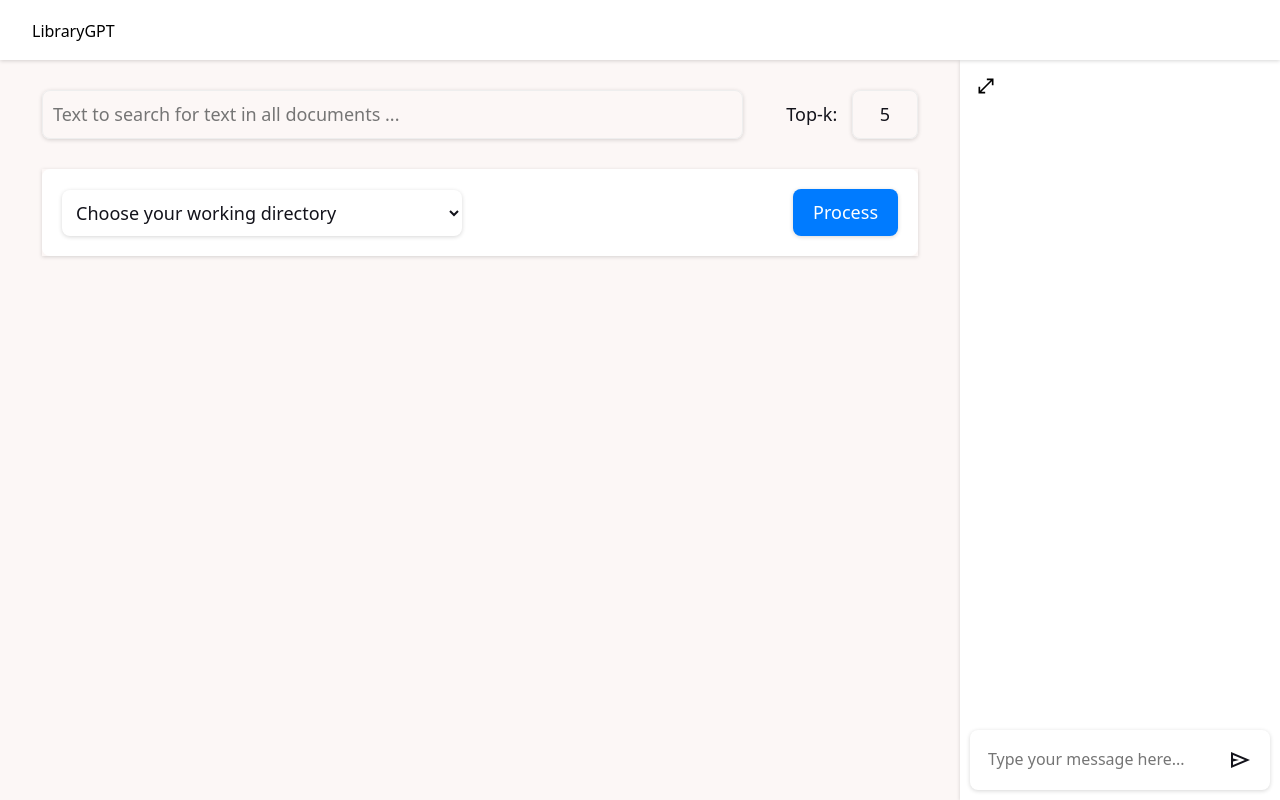
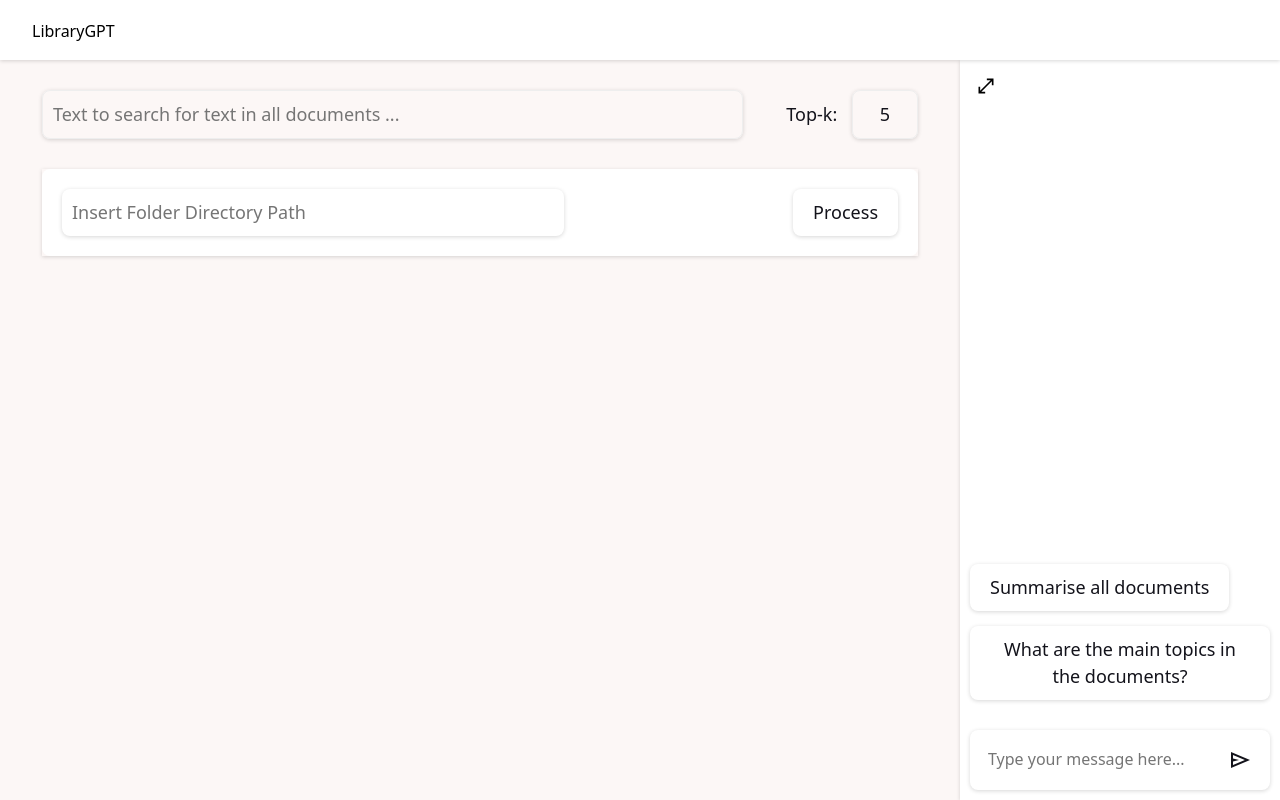
Before and after one commit to abdel-habib/libraryGPT, a Flask app: template templates/index.html in a window 1280 px wide. Run offline with Flask 3, Linux system fonts and the light colour scheme; the template is opened without the code that fills it: most values are stand-ins (such as "Sample title", 1, 10 or a date in 2020); some libraries are stand-ins or nearby versions.

Commit message:
taking directory as input and code refactor

```diff
--- a/app.py
+++ b/app.py
@@ -11,11 +11,14 @@ import json
 from dotenv import load_dotenv
 from helpers.pdf_preview import return_pdf_preview_html
 import PyPDF2
+import shutil
 
 # from sentence_transformers import SentenceTransformer
 from langchain_huggingface import HuggingFaceEmbeddings
 # from langchain.embeddings import OpenAIEmbeddings
+
 from langchain_chroma import Chroma
+
 from langchain.docstore.document import Document
 from langchain.text_splitter import RecursiveCharacterTextSplitter
 
@@ -27,7 +30,6 @@ app = Flask(__name__)
 
 load_dotenv()
 UPLOAD_FOLDER = os.getenv('UPLOAD_FOLDER')
-WOKSPACE_JSON = os.getenv('WORKSPACE_JSON')
 
 # Set embedding_function to None if using SentenceTransformer #=embedding_model,
 # SentenceTransformer does not normalise, so we need to normalise the embeddings in a later stage for cosine similarity
@@ -38,12 +40,10 @@ WOKSPACE_JSON = os.getenv('WORKSPACE_JSON')
 # embedding_model = SentenceTransformer('all-MiniLM-L6-v2', device='cpu')
 embedding_model = HuggingFaceEmbeddings(model_name="all-MiniLM-L6-v2")  # Load SentenceTransformers model
 
-chroma_db_path = "./chroma_db"  # Path to store Chroma database
-vectorstore = Chroma(
-    persist_directory=chroma_db_path,
-    embedding_function = embedding_model,
-    collection_metadata={"hnsw:space": "cosine"}  # Define the metadata to change the distance function to cosine
-    )
+# Clear the database at startup
+chroma_db_path = "./chroma_db"
+collection_name = 'pdf_embeddings'
+vectorstore = None  # Global handle
 
 # Text splitter configuration
 text_splitter = RecursiveCharacterTextSplitter(
@@ -52,13 +52,9 @@ text_splitter = RecursiveCharacterTextSplitter(
 )
 
 @app.route("/")
-def hello_world():
-    # read the json file
-    with open(WOKSPACE_JSON) as f:
-        data = json.load(f)
-
+def index():
     # return the json file with the template
-    return render_template('index.html', workspace_json=data)
+    return render_template('index.html')
 
 # @app.route('/upload', methods=['POST'])
 # def upload_file():
@@ -81,82 +77,102 @@ def hello_world():
 
 @app.route('/generate-embeddings', methods=['POST'])
 def generate_pdfs_embeddings():
+    global vectorstore
+
     try:
-        files_directories = request.json.get("files_directories")
+        data = request.get_json()
+        if not data or "directory" not in data:
+            return jsonify({"error": "Missing 'directory' in request body"}), 400
 
-        if len(files_directories) == 0:
-            return jsonify({'error': 'No files selected'}), 400
+        directory = data["directory"]
 
-        for file in files_directories:
-            with open(file, 'rb') as f:
-                # read the pdf
-                reader = PyPDF2.PdfReader(f)
+        if not os.path.exists(directory):
+            return jsonify({"error": "Directory does not exist"}), 400
 
-                # concat all text
-                pdf_full_text = ''.join(page.extract_text() for page in reader.pages)
+        # Delete existing collection (if it exists)
+        try:
+            temp_vs = Chroma(
+                persist_directory=chroma_db_path,
+                embedding_function=embedding_model
+            )
+            temp_vs._client.delete_collection(name=collection_name)
+        except Exception as e:
+            print(f"Error deleting existing collection: {e}")
 
-                # split into chuncks
-                pdf_chunks = text_splitter.split_text(pdf_full_text)
+        # Recreate vectorstore with the same collection name
+        vectorstore = Chroma(
+            persist_directory=chroma_db_path,
+            collection_name=collection_name,
+            embedding_function=embedding_model,
+            collection_metadata={"hnsw:space": "cosine"}
+        )
 
-                # Create Document objects for each chunk
-                pdf_documents = [
-                    Document(page_content=chunk,
-                             metadata={
-                                 "file_name": file.split('\\')[-1],
-                                 "chunk_index": idx
-                                 })
-                    for idx, chunk in enumerate(pdf_chunks)
-                ]
+        pdf_files = [file for file in os.listdir(directory) if file.lower().endswith('.pdf')]
+        if not pdf_files:
+            return jsonify({"error": "No PDF files found in the directory"}), 400
 
-                try:
-                    # Add the documents to the Chroma database (embedding is handled by Chroma's embedding_function)
+        for file in pdf_files:
+            try:
+                with open(os.path.join(directory, file), 'rb') as f:
+                    reader = PyPDF2.PdfReader(f)
+                    pdf_full_text = ''.join(page.extract_text() or '' for page in reader.pages)
+                    pdf_chunks = text_splitter.split_text(pdf_full_text)
+
+                    pdf_documents = [
+                        Document(
+                            page_content=chunk,
+                            metadata={
+                                "file_name": os.path.basename(file),
+                                "chunk_index": idx
+                            }
+                        )
+                        for idx, chunk in enumerate(pdf_chunks)
+                    ]
+
                     vectorstore.add_documents(pdf_documents)
 
-                except Exception as e:
-                    print(f"Error adding documents to Chroma: {e}")
-                    return jsonify({"error": str(e)}), 500
-
-        # Persist the vectorstore to disk
-        # This is important to save the embeddings and documents
-        # If you don't persist, the embeddings will be lost when the app restarts
-        vectorstore.persist()
+            except Exception as e:
+                app.logger.error(f"Error processing file '{file}': {e}")
+                return jsonify({"error": f"Error processing file '{file}'"}), 500
 
         return jsonify({'message': 'Embeddings generated successfully'}), 200
 
     except Exception as e:
-        return jsonify({"error": str(e)}), 500
+        app.logger.exception("Unhandled exception during embedding generation")
+        return jsonify({"error": "Internal server error occurred"}), 500
 
 
 @app.route('/search-documents', methods=['POST'])
 def search():
+    global vectorstore
+
     try:
-        # Get query and top_k from the request
         query = request.json.get("query")
         top_k = request.json.get("top_k", 5)
 
-        if not isinstance(top_k, int):
-            top_k = int(top_k)
+        if not query:
+            return jsonify({"error": "Query not provided"}), 400
 
-        try:
-            # Perform similarity search and retrieve scores
-            results = vectorstore.similarity_search_with_score(query, k=top_k)
-        except Exception as e:
-            raise ValueError(f"Error in similarity search: {e}")
+        if not vectorstore:
+            return jsonify({"error": "No embeddings available. Please generate embeddings first."}), 400
 
-        # Format the response with confidence scores
+        results = vectorstore.similarity_search_with_score(query, k=int(top_k))
+
         response = [
             {
                 "text": result[0].page_content,
                 "file_name": result[0].metadata.get("file_name"),
                 "chunk_index": result[0].metadata.get("chunk_index"),
-                "similarity": 1 - result[1] # Convert cosine distance to cosine similarity
+                "similarity": 1 - result[1]
             } for result in results
         ]
 
-        response = sorted(response, key=lambda x: x["similarity"], reverse=True)
+        response.sort(key=lambda x: x["similarity"], reverse=True)
 
         return jsonify(response), 200
+
     except Exception as e:
+        app.logger.exception("Search failed")
         return jsonify({"error": str(e)}), 500
 
 
--- a/static/scripts/index.js
+++ b/static/scripts/index.js
@@ -12,7 +12,9 @@ const documentSearch            = document.getElementById('documents-search');
 const topKInput                 = document.getElementById('top-k-input');
 const searchResults             = document.getElementById('search-results');
 const chatFooter                = document.getElementById('chat-footer');
-const filesDirectories          = []
+const directoryInput            = document.getElementById('directory-input');
+const startChatMessage          = document.getElementById('start-chat-message');
+// const filesDirectories          = []
 
 
 // Resize chat input
@@ -29,12 +31,19 @@ function resizeTextArea(textarea) {
 
 
 // Send chat message
-function sendMessage() {
-    const inputText = document.getElementById('chat-input-text');
-    const message = inputText.value;
+function sendMessage(text, output_format_request = 'text') {
+    let inputText, message;
+
+    if (output_format_request === 'text') {
+        inputText = document.getElementById('chat-input-text');
+        message = inputText.value;
         inputText.value = ''; // Clear input field
+        inputText.style.height = 'auto'; // Reset textarea height
+    }else if (output_format_request === 'popup') {
+        message = text;
+        startChatMessage.style.display = 'none'; // Hide start chat message
+    }
 
-    inputText.style.height = 'auto'; // Reset textarea height
 
     // Append user message to chat
     const userMessage = `<div class="user-message"><span>${message}</span></div>`;
@@ -110,99 +119,113 @@ document.addEventListener('DOMContentLoaded', () => {
 
     // fileInput.addEventListener('change', () => handleFiles(fileInput.files));
 
-    // Directory selection handling
-    directoryDropdown.addEventListener('change', async () => {
-        const selectedValue = directoryDropdown.value;
+    // // Directory selection handling
+    // directoryDropdown.addEventListener('change', async () => {
+    //     const selectedValue = directoryDropdown.value;
 
-        if (selectedValue) {
-            try {
-                const response = await fetch('/get-pdfs-preview', {
-                    method: 'POST',
-                    headers: { 'Content-Type': 'application/json' },
-                    body: JSON.stringify({ selectedOption: selectedValue })
-                });
+    //     if (selectedValue) {
+    //         try {
+    //             const response = await fetch('/get-pdfs-preview', {
+    //                 method: 'POST',
+    //                 headers: { 'Content-Type': 'application/json' },
+    //                 body: JSON.stringify({ selectedOption: selectedValue })
+    //             });
 
-                if (response.ok) {
-                    const data = await response.json();
-                    const foldersGrid = document.getElementById('folders-grid');
-                    foldersGrid.innerHTML = ''; // Clear existing folder grid
+    //             if (response.ok) {
+    //                 const data = await response.json();
+    //                 const foldersGrid = document.getElementById('folders-grid');
+    //                 foldersGrid.innerHTML = ''; // Clear existing folder grid
 
-                    foldersGrid.classList.remove('d-none');
+    //                 foldersGrid.classList.remove('d-none');
 
-                    data.pdf_files.forEach(element => {
-                        // <span class="folder-image" style="background-image: url(${element.data_url})"></span>
+    //                 data.pdf_files.forEach(element => {
+    //                     // <span class="folder-image" style="background-image: url(${element.data_url})"></span>
 
-                        const pdfHtml = `
-                            <div class="folder-box">
-                                <span class="folder-name">${element.file_name}</span>
-                            </div>`;
-                        foldersGrid.innerHTML += pdfHtml;
+    //                     const pdfHtml = `
+    //                         <div class="folder-box">
+    //                             <span class="folder-name">${element.file_name}</span>
+    //                         </div>`;
+    //                     foldersGrid.innerHTML += pdfHtml;
 
-                        filesDirectories.push(element.file_path);
-                    });
-                } else {
-                    console.error('Failed to fetch PDFs:', response.status);
-                }
-            } catch (error) {
-                console.error('Error:', error);
-            }
-        }
-    });
+    //                     filesDirectories.push(element.file_path);
+    //                 });
+    //             } else {
+    //                 console.error('Failed to fetch PDFs:', response.status);
+    //             }
+    //         } catch (error) {
+    //             console.error('Error:', error);
+    //         }
+    //     }
+    // });
 
     // Bind resize function to textarea input
     document.getElementById('chat-input-text').addEventListener('input', event => resizeTextArea(event.target));
 
+    generateEmbeddingsButton.addEventListener('click', async () => {
+        const directory = directoryInput.value.trim();
 
-    // Generate embeddings
-    generateEmbeddingsButton.addEventListener('click', async () => {
+        if (!directory) {
+            alert("Please select a directory before generating embeddings.");
+            return;
+        }
+
         try {
             const response = await fetch('/generate-embeddings', {
                 method: 'POST',
                 headers: { 'Content-Type': 'application/json' },
-                body: JSON.stringify({ "files_directories": filesDirectories })
+                body: JSON.stringify({ directory })
             });
 
+            const result = await response.json();
+
             if (response.ok) {
-                // const data = await response.json();
-                console.log('Embeddings generated');
+                console.log('Embeddings generated successfully');
             } else {
-                console.error('Failed to generate embeddings:', response.status);
+                console.error('Server error:', result.error || response.statusText);
             }
         } catch (error) {
-            console.error('Error:', error);
+            console.error('Fetch error:', error);
         }
+    });
 
-        }
-
-    );
 
     // Search for text in documents
-    documentSearch.addEventListener('keypress', async () => {
-        const searchText = documentSearch.value;
-        const top_k = topKInput.value
+    documentSearch.addEventListener('keypress', async (event) => {
+        const searchText = documentSearch.value.trim();
+        const top_k = parseInt(topKInput.value);
 
-        // only search when the user presses the enter key
         if (event.key !== 'Enter') return;
-
-        // only search when there is a search text
-        if (!searchText || top_k < 1) return;
+        if (!searchText || isNaN(top_k) || top_k < 1) return;
 
         try {
             const response = await fetch('/search-documents', {
                 method: 'POST',
                 headers: { 'Content-Type': 'application/json' },
-                body: JSON.stringify({ "query": searchText, "top_k": topKInput.value })
+                body: JSON.stringify({ query: searchText, top_k })
             });
 
-            if (response.ok) {
+            if (!response.ok) {
+                let errorMessage = `HTTP ${response.status} - ${response.statusText}`;
+                try {
+                    const errorData = await response.json();
+                    if (errorData?.error) {
+                        errorMessage += `: ${errorData.error}`;
+                    }
+                } catch (jsonError) {
+                    errorMessage += ' (Could not parse error JSON)';
+                }
+                console.error('Search request failed:', errorMessage);
+                return;
+            }
+
             const data = await response.json();
-                console.log(data);
+            console.log('Search results:', data);
 
-                searchResults.innerHTML = ''; // Clear existing search results
+            searchResults.innerHTML = '';
             searchResults.classList.remove('d-none');
 
             data.forEach(result => {
-                    searchResults.innerHTML  += `
+                searchResults.innerHTML += `
                     <div class="result-box">
                         <span>
                             <p class="pdf-name">PDF File: ${result.file_name}</p>
@@ -212,19 +235,16 @@ document.addEventListener('DOMContentLoaded', () => {
                     </div>
                 `;
             });
-            } else {
-                console.error('Failed to search documents:', response.status);
-            }
         } catch (error) {
-            console.error('Error:', error);
+            console.error('Unexpected error occurred during search:', error);
         }
     });
 
     documentSearch.addEventListener('input', () => {
-        // Check if the input field is empty
         if (documentSearch.value.trim() === '') {
             searchResults.classList.add('d-none');
         }
     });
 
+
 });
--- a/static/styles/style.css
+++ b/static/styles/style.css
@@ -6,8 +6,7 @@
     --secondary-font-color: #3683ff;
     --primary-bg-color: rgba(240, 208, 197, 0.15);
     --box-shadow: rgba(0, 0, 0, 0.16) 0px 1px 4px;
-    --box-shadow-hover: rgba(0, 0, 0, 0.06) 0px 2px 4px 0px inset;
-
+    --box-shadow-hover: rgba(0, 0, 0, 0.05) 0px 6px 24px 0px, rgba(0, 0, 0, 0.08) 0px 0px 0px 1px;
 }
 
 html::-webkit-scrollbar-track, .cool-scroll::-webkit-scrollbar-track, .card-slider::-webkit-scrollbar-track, .cool-scroll::-webkit-scrollbar-track{
@@ -84,11 +83,6 @@ button, input, select, textarea {
 a {
     text-decoration: none;
     color: inherit;
-}
-
-a:hover {
-    color: var(--secondary-font-color);
-    /* border: 1px solid var(--secondary-font-color); */
 }
 
 @media (max-width: 960px) {
@@ -184,10 +178,6 @@ a:hover {
     padding-right: 0;
 }
 
-.document-search-wrapper input:focus{
-    border: 1px solid #007bff;
-}
-
 .folders-wrapper{
     background-color: #fff;
     border-radius: 8px;
@@ -202,31 +192,27 @@ a:hover {
 }
 
 .folders-header button{
-    background: #007bff;
-    color: #fff;
     border: none;
-    box-shadow: var(--box-shadow);
     padding: 10px 20px;
     border-radius: 8px;
     cursor: pointer;
-}
 
-.folders-header .dropdown{
-    width: 400px;
-}
-
-.folders-header select{
-    padding: 10px;
-    width: 100%;
-    border-radius: 8px;
-    border-color: #eee;
-    cursor: pointer;
+    background-color: none;
     box-shadow: var(--box-shadow);
-    outline: none;
+    color: var(--primary-font-color);
 }
 
 .folders-header button:hover{
-    background: #0056b3;
+    box-shadow: var(--box-shadow-hover);
+}
+
+.folders-header input{
+    padding: 10px;
+    width: 60%;
+    border-radius: 8px;
+    border-color: #eee;
+    box-shadow: var(--box-shadow);
+    outline: none;
 }
 
 .folders-grid{
--- a/templates/index.html
+++ b/templates/index.html
@@ -14,11 +14,6 @@
     <script src="{{ url_for('static', filename='scripts/index.js') }}" defer></script>
 
     <!-- icons -->
-    <!-- <link rel="stylesheet" href="https://fonts.googleapis.com/css2?family=Material+Symbols+Outlined:opsz,wght,FILL,GRAD@24,400,0,0&icon_names=upload_file" />
-    <link rel="stylesheet" href="https://fonts.googleapis.com/css2?family=Material+Symbols+Outlined:opsz,wght,FILL,GRAD@24,400,0,0&icon_names=send" /> -->
-    <!-- <link rel="stylesheet" href="https://fonts.googleapis.com/css2?family=Material+Symbols+Outlined:opsz,wght,FILL,GRAD@24,400,0,0&icon_names=docs" /> -->
-
-    <link rel="stylesheet" href="https://fonts.googleapis.com/css2?family=Material+Symbols+Outlined:opsz,wght,FILL,GRAD@24,400,0,0&icon_names=open_in_full" />
     <link rel="stylesheet" href="https://fonts.googleapis.com/css2?family=Material+Symbols+Outlined:opsz,wght,FILL,GRAD@24,400,0,0&icon_names=send" />
 
 
@@ -26,27 +21,8 @@
 <body>
     {% include 'partials/header.html' %}
 
-    <div class="workspace container-fluid"> <!-- container-fluid -->
+    <div class="workspace container-fluid">
         <div class="row">
-            <!-- <div class="col-2 panel-section">
-                <div class="row header">
-                    <span>Histoy</span>
-                </div>
-                <div class="row item">
-                    <a href="">Chat History</a>
-                </div>
-                <div class="row item">
-                    <a href="">Chat</a>
-                </div>
-                <div class="row item">
-                    <a href="">Notes</a>
-                </div>
-                <div class="row settings">
-                    <span>
-                        <a href="/logout">Logout</a>
-                    </span>
-                </div>
-            </div> -->
 
             <div class="col-lg-9 col-sm-12 directory-container" id="directory-container">
                 <div class="row document-search-wrapper">
@@ -62,30 +38,10 @@
                 </div>
                 <div class="row folders-wrapper">
                     <div class="folders-header">
-                        <div class="dropdown">
-                            <!-- check if the json file has items using jinja templates -->
-                            {% if workspace_json %}
-                                <select id="directory-menu">
-                                    <option value="" disabled selected>Choose your working directory</option>
-                                    {% for item in workspace_json %}
-                                        <option value="{{ item.path }}">"{{ item.path }}"</option>
-                                    {% endfor %}
-                                </select>
-                            {% else %}
-                                <span>This projects runs directory on your local folders and no data is stored externaly, thus it is important
-                                    to add your list of directories that you wish to work on in the `workspace_json.json` file.</span>
-                                </span>
-                            {% endif %}
-                        </div>
-                        <!-- <span id="selected-directory-path">Please select a folder to search through.</span> -->
-                        <span>
-                            <!-- <label for="directoryInput" class="directory-selector-label">Select Folder Directory</label>
-                            <input class="directory-selector" type="file" id="directoryInput"  webkitdirectory directory>
-                            <button id="fetchPDFs" class="d-none"></button> -->
-                            <button id="generate-embeddings">
-                                <span>Process</span>
-                            </button>
-                        </span>
+                        <input type="text" name="directory" id="directory-input" class="directory-selector" placeholder="Insert Folder Directory Path">
+                        <button id="generate-embeddings" class="generate-embeddings-button">
+                            <span>Process</span>
+                        </button>
                     </div>
                     <div class="folders-grid card-slider d-none" id="folders-grid">
                     </div>
@@ -105,14 +61,12 @@
                 <div class="chat-message-wrapper card-slider" id="chat-zone">
                 </div>
 
-                <!-- <div class="start-chat-message-wrapper" id="startChatMessage">
-                    <span>Start chatting with your documents!</span>
+                <div class="start-chat-message-wrapper" id="start-chat-message">
                     <div class="chat-messages-suggestions">
-                        <button onclick="sendMessage('Give me the biggest transaction in the past 5 days', output_format_request='text')">Give me the biggest transaction in the past 5 days</last></button>
-                        <button onclick="sendMessage('Give me the biggest transaction in the past 15 days', output_format_request='text')">Give me the biggest transaction in the past 15 days</button>
-                        <button onclick="sendMessage('Give me the lowest transaction in the past 30 days', output_format_request='text')">Give me the lowest transaction in the past 30 days</button>
+                        <button onclick="sendMessage('Summarise all documents', output_format_request='popup')">Summarise all documents</button>
+                        <button onclick="sendMessage('What are the main topics in the documents?', output_format_request='popup')">What are the main topics in the documents?</button>
                     </div>
-                </div> -->
+                </div>
 
                 <div class="chat-footer" id="chat-footer">
                     <textarea
@@ -122,7 +76,7 @@
                         cols="50"
                         placeholder="Type your message here..."
                     ></textarea>
-                    <button onclick="sendMessage('',output_format_request='text')">
+                    <button onclick="sendMessage('', output_format_request='text')">
                         <span class="material-symbols-outlined">
                             send
                             </span>
```
Lines whose indentation alone changed are shown as unchanged.
